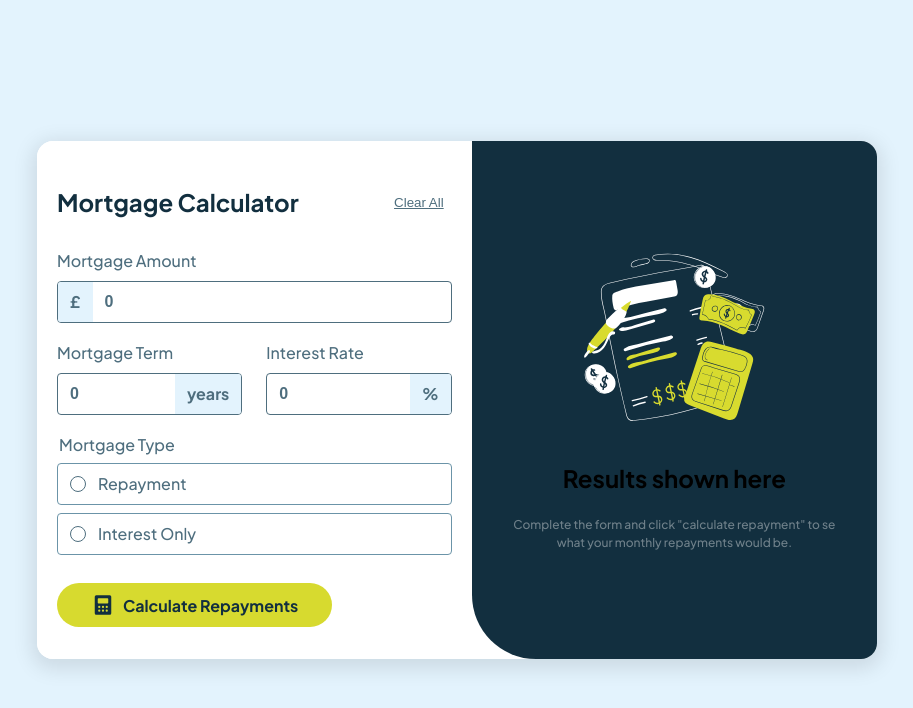
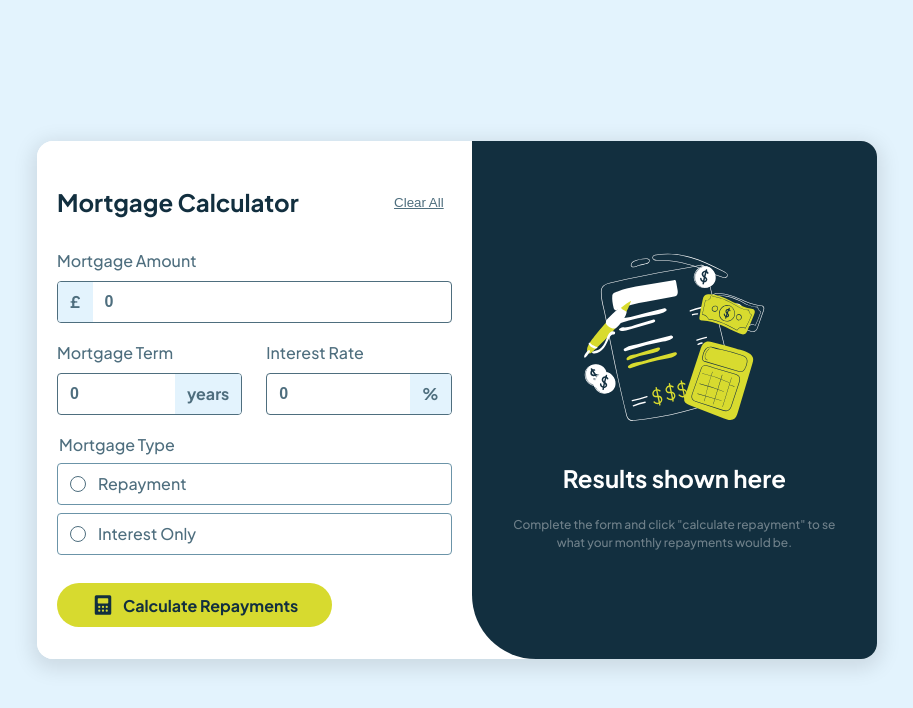
Before and after one commit to Wlfernando/Mortgage-repayment-calculator, a React (Vite) app: page / in a window 1280 px wide. Shown: the top 708 px of the page, without its empty margins (183-1096 px from the left). Built offline with nearby package versions, Linux system fonts and the light colour scheme.

Commit message:
Style: fix color on titles

```diff
--- a/src/components/Results/Results.css
+++ b/src/components/Results/Results.css
@@ -5,6 +5,10 @@
   place-content: center;
   padding: 2rem;
   background-color: var(--slate-900);
+
+  .results__title {
+    color: white;
+  }
 
   .results__resume {
     text-align: center;
@@ -53,6 +57,10 @@
     color: var(--lime);
   }
 
+  .results__total {
+    color: var(--lime)
+  }
+
   .results__hr {
     width: 100%;
     border-color: var(--slate-900);
--- a/src/components/Results/Results.tsx
+++ b/src/components/Results/Results.tsx
@@ -17,7 +17,7 @@ export default function Result({
         {isIdle ?
           <>
             <img src={empty} alt="A financial sheet, calculator, pen, and money." />
-            <h2>Results shown here</h2>
+            <h2 className="results__title">Results shown here</h2>
             <p className="results__resume">Complete the form and click "calculate repayment" to se what your monthly repayments would be.</p>
           </> :
           <>
@@ -31,7 +31,7 @@ export default function Result({
               <hr className="results__hr" />
               <div>
                 <h3 className="results__sub-title">Total you'll repay over the term</h3>
-                <p>{total}</p>
+                <p className="results__total">{total}</p>
               </div>
             </article>
           </>
```
